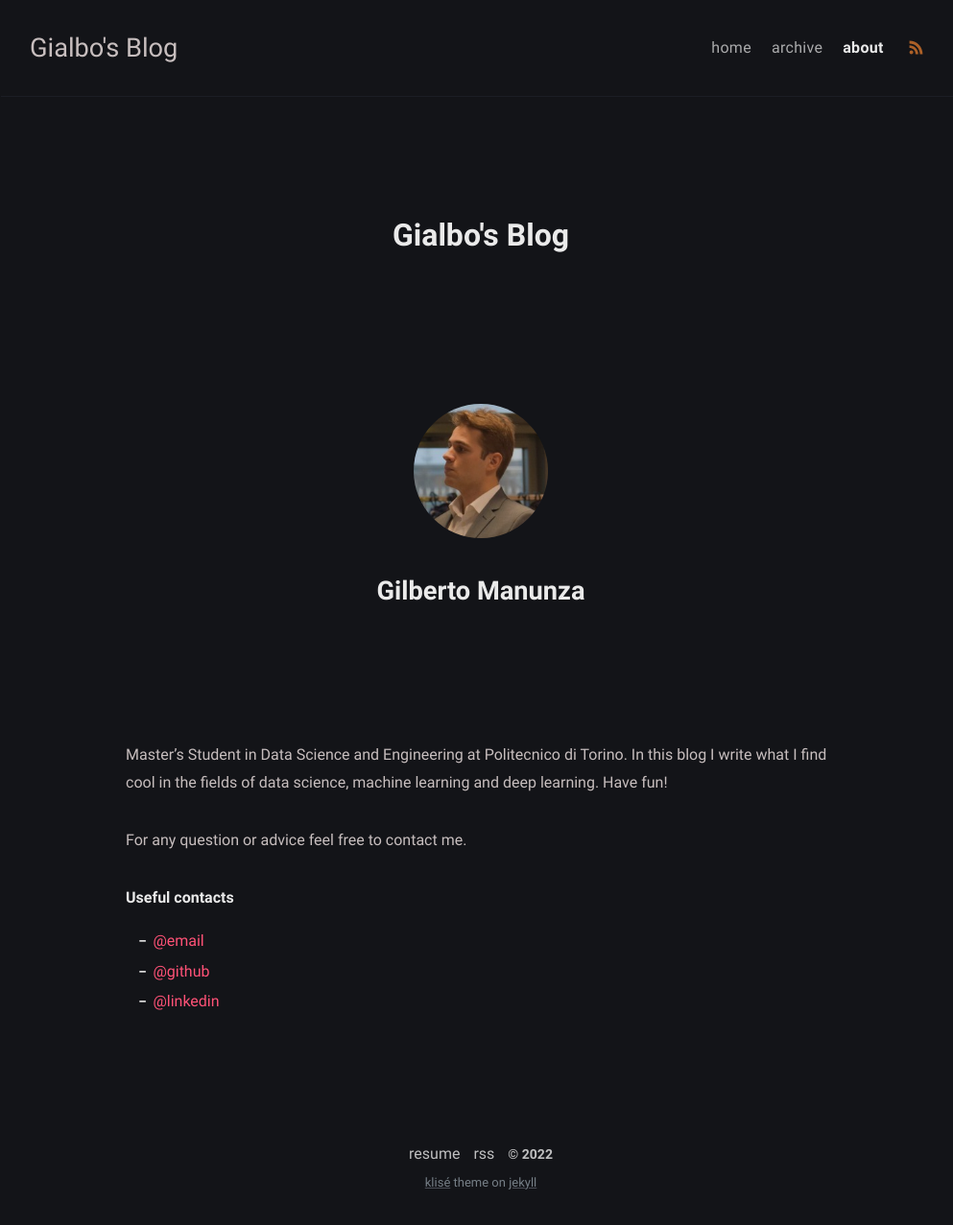
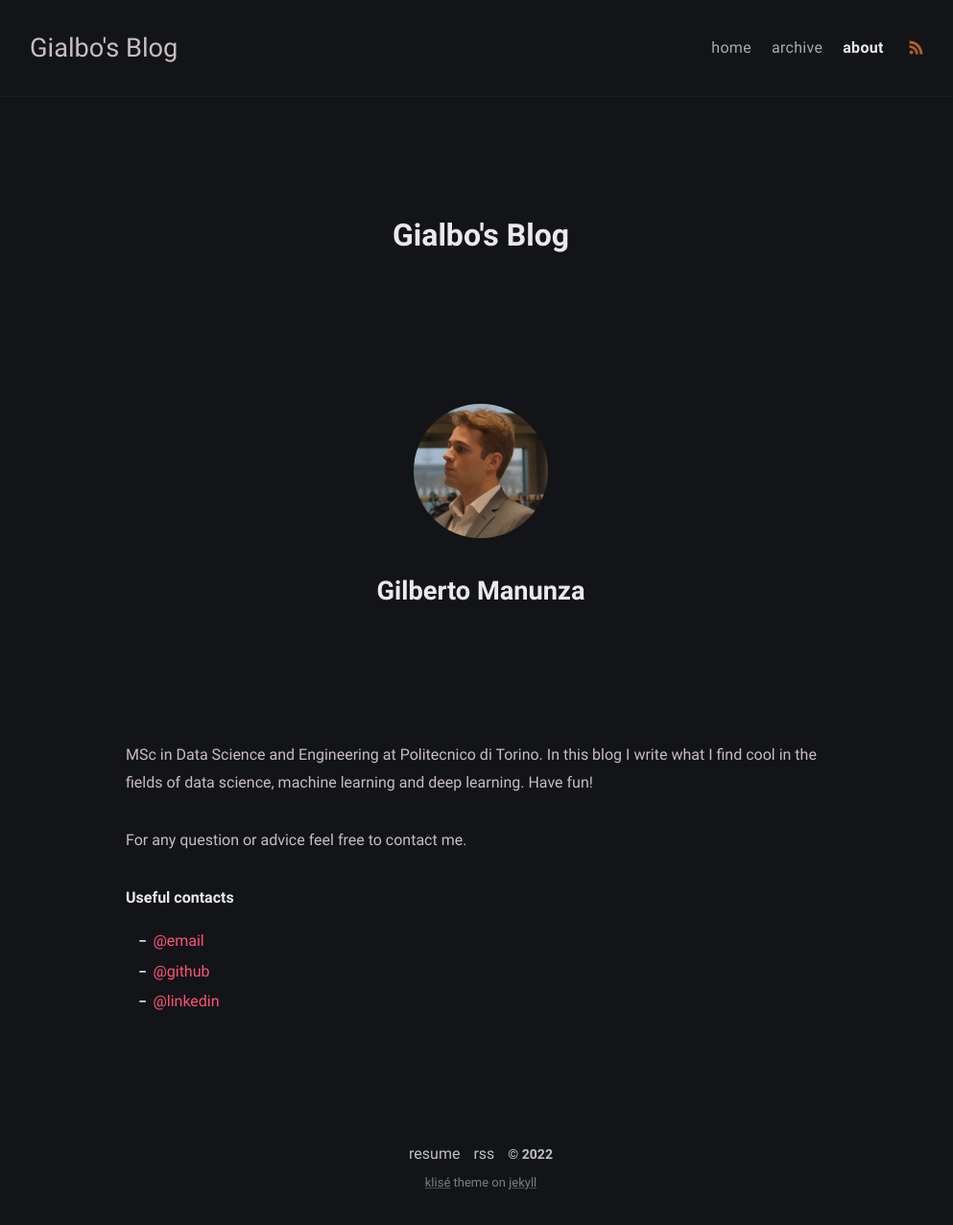
Before and after one commit to Gialbo/Gialbo.github.io, a Jekyll site: the page built from about.md, in a window 1280 px wide. Shown: the whole page at 96% size, without its empty margins (139-1132 px from the left). Built offline with Jekyll 4.4.1, drawn with Linux system fonts in a browser that asks for light colours.

Commit message:
Update stuff

```diff
--- a/_config.yml
+++ b/_config.yml
@@ -1,7 +1,7 @@
 # Site settings
 title: Gialbo's Blog # site title
 description: >- # site description
-  Data Science and Engineering student writing about ML, DL and other cool stuff.<a href="https://github.com/Gialbo" target="_blank" rel="noopener">@github</a>.
+  MSc in Data Science and Engineering writing about ML, DL and other cool stuff.<a href="https://github.com/Gialbo" target="_blank" rel="noopener">@github</a>.
 lang: en-US # default lang
 timezone: CEST/Italy # set your timezone
 image: assets/img/ogp.png # This image used for Open Graph more info https://ogp.me/
--- a/about.md
+++ b/about.md
@@ -2,11 +2,11 @@
 title: Gialbo's Blog
 permalink: /about/
 layout: page
-excerpt: I'm a Master's Student in Data Science and Engineering at Politecnico di Torino. I am interested in data science, machine learning ad deep learning. In this blog I write what I find cool about this arguments.
+excerpt: I'm a MSc in Data Science and Engineering at Politecnico di Torino. I am interested in data science, machine learning ad deep learning. In this blog I write what I find cool about this arguments.
 comments: false
 ---
 {% include author.html %}
-Master's Student in Data Science and Engineering at Politecnico di Torino. In this blog I write what I find cool in the fields of data science, machine learning and deep learning. Have fun!
+MSc in Data Science and Engineering at Politecnico di Torino. In this blog I write what I find cool in the fields of data science, machine learning and deep learning. Have fun!
 
 For any question or advice feel free to contact me.
 
```
Also changed, not shown: thanks.md (deleted, +0 -13 lines).
